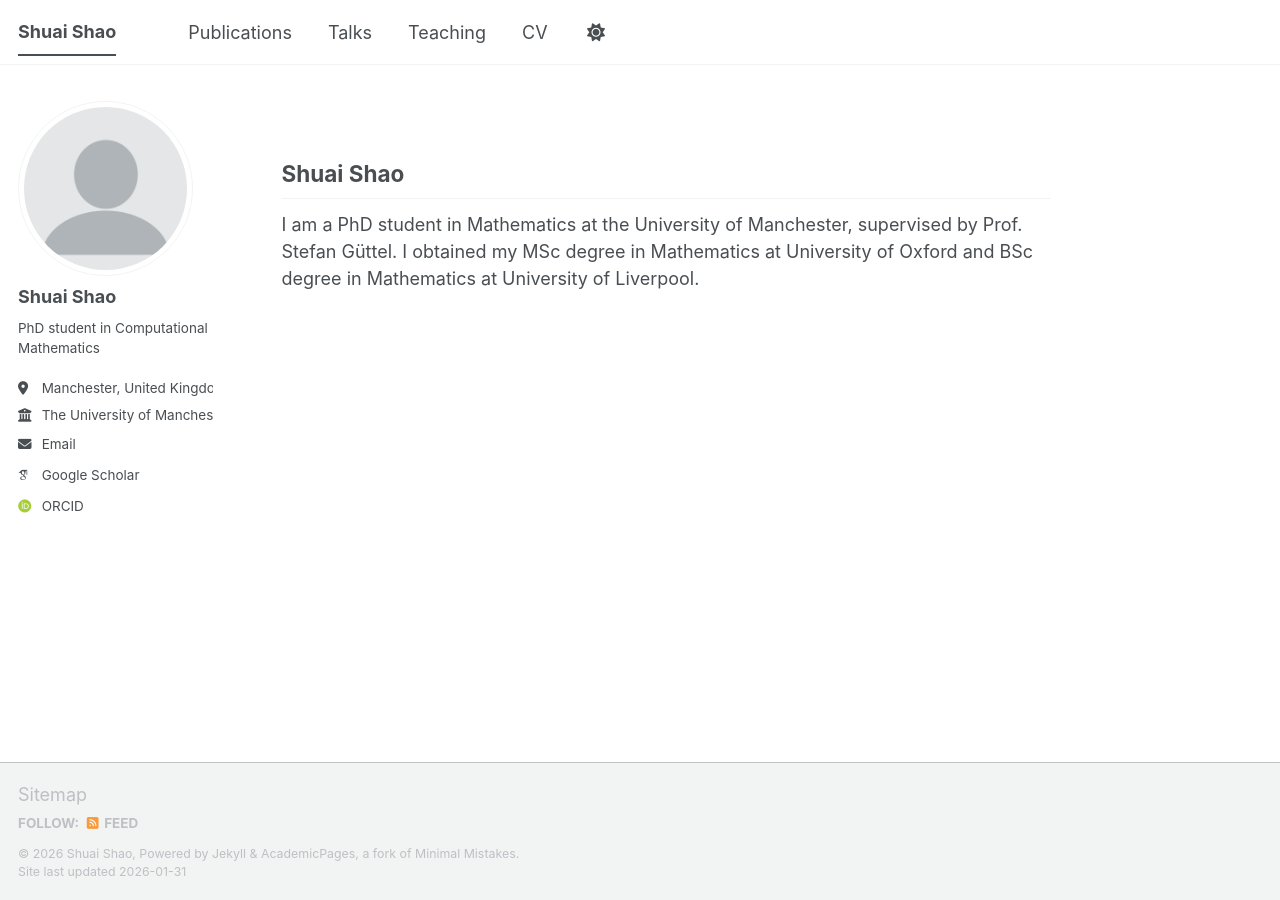
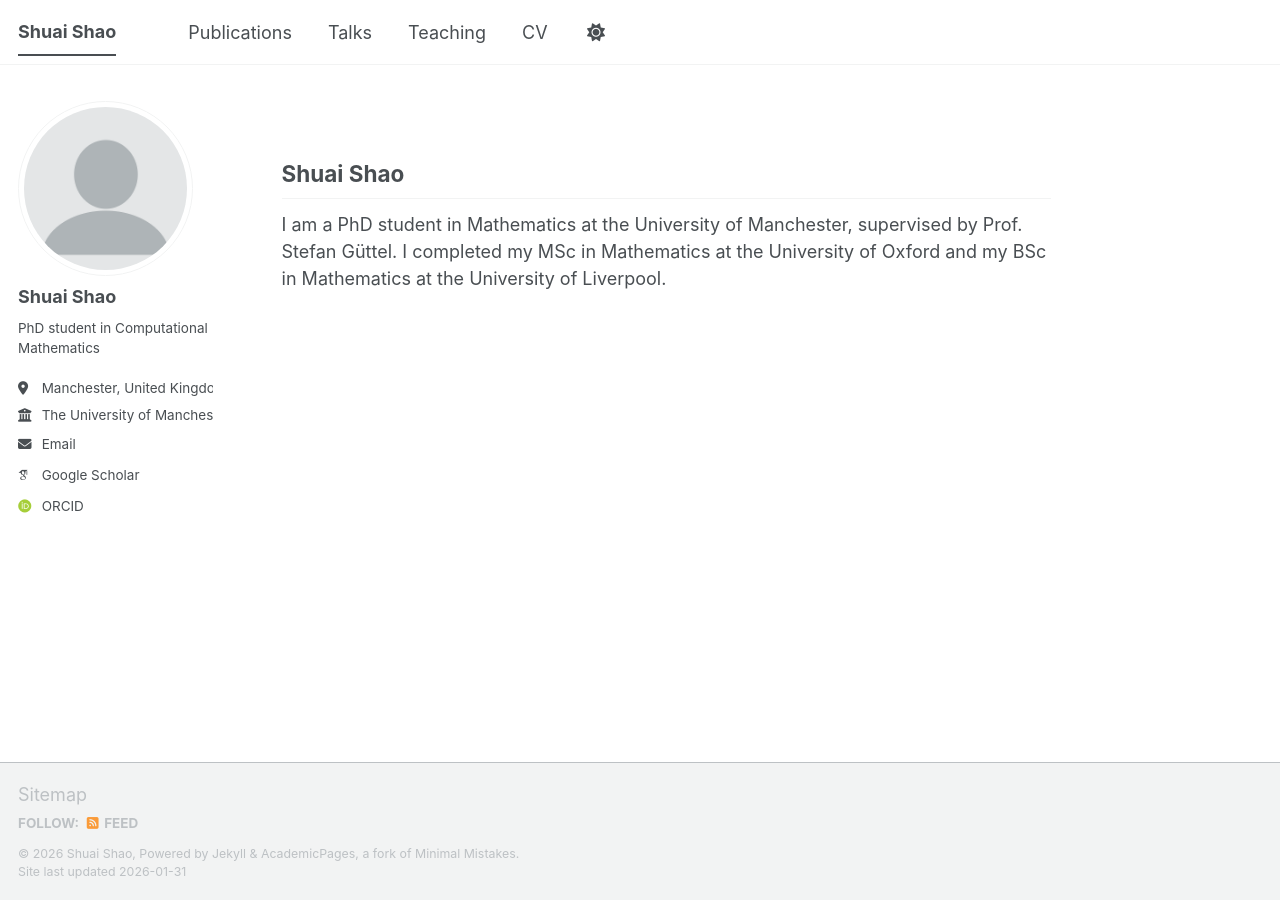
Before and after one commit to ShuaiShao-1203/ShuaiShao-1203.github.io, a Jekyll site: the page built from _pages/about.md, in a window 1280 px wide. Built offline with Jekyll 4.4.1, drawn with Linux system fonts in a browser that asks for light colours; some web fonts are replaced; a script bundle is joined from its source files by our own code; library files that are not in the unit come from our copies.

Commit message:
Update about.md

```diff
--- a/_pages/about.md
+++ b/_pages/about.md
@@ -10,4 +10,4 @@ redirect_from:
 
 **Shuai Shao**
 ------
-I am a PhD student in Mathematics at the University of Manchester, supervised by Prof. Stefan Güttel. I obtained my MSc degree in Mathematics at University of Oxford and BSc degree in Mathematics at University of Liverpool.
+I am a PhD student in Mathematics at the University of Manchester, supervised by Prof. Stefan Güttel. I completed my MSc in Mathematics at the University of Oxford and my BSc in Mathematics at the University of Liverpool.
```
